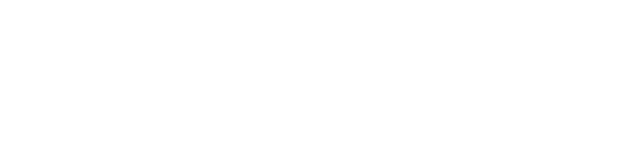
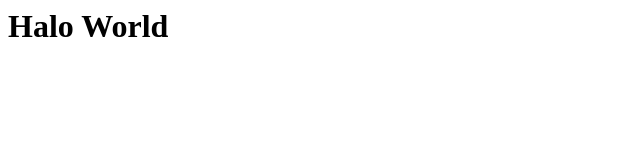
Before and after one commit to NotMLA/Project_1, a plain HTML site: page index.html in a window 1280 px wide. Shown: the whole page, without its empty margins (0-640 px from the left). Drawn offline with Linux system fonts and the light colour scheme.

Commit message:
Update index.html

```diff
--- a/index.html
+++ b/index.html
@@ -1,11 +1,7 @@
-<!DOCTYPE html>
-<html lang="en">
-<head>
-    <meta charset="UTF-8">
-    <meta name="viewport" content="width=device-width, initial-scale=1.0">
-    <title>Document</title>
-</head>
-<body>
-
-</body>
+<html>
+    <body>
+        <h1>
+            Halo World
+        </h1>
+    </body>
 </html>
```
